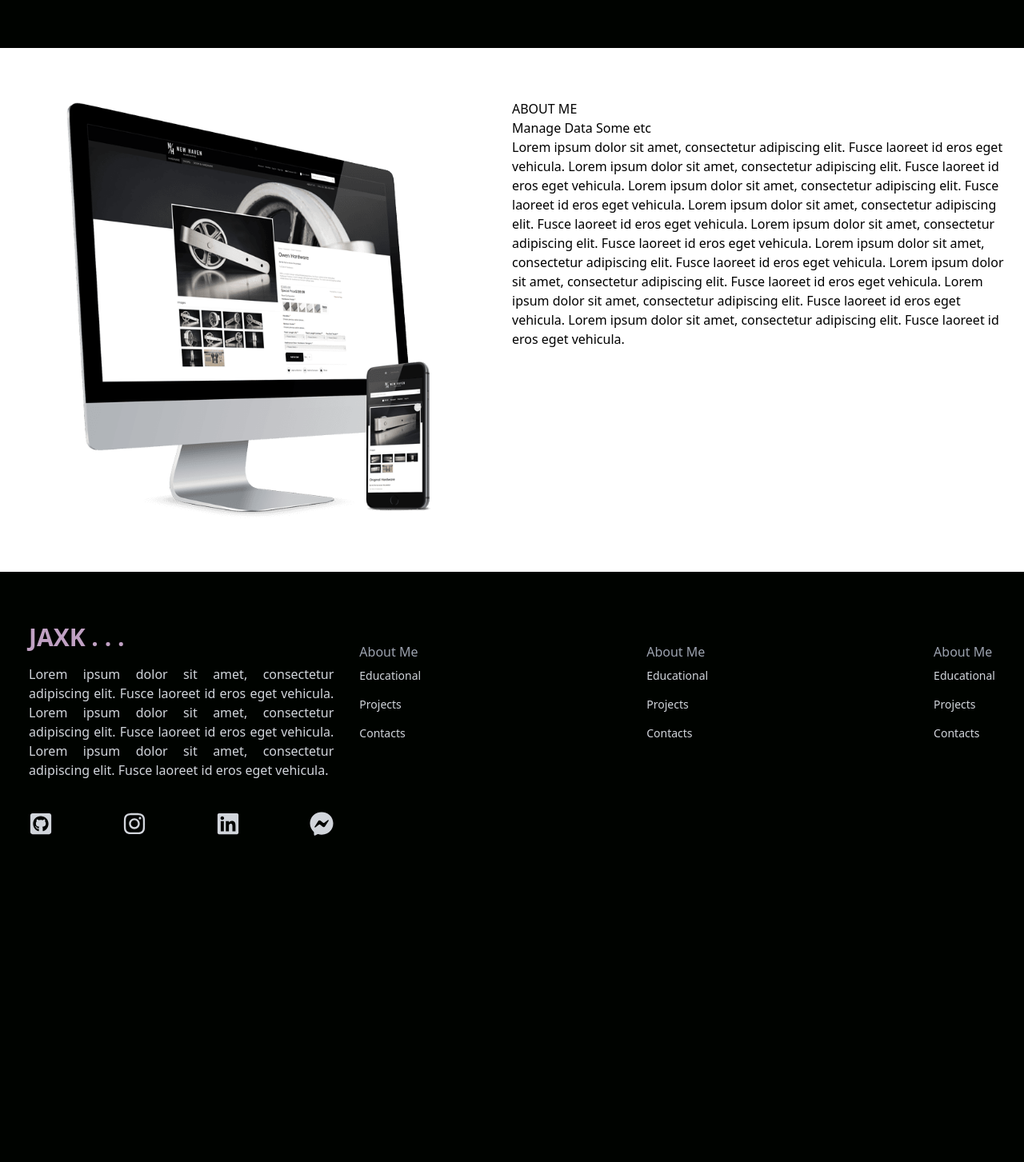
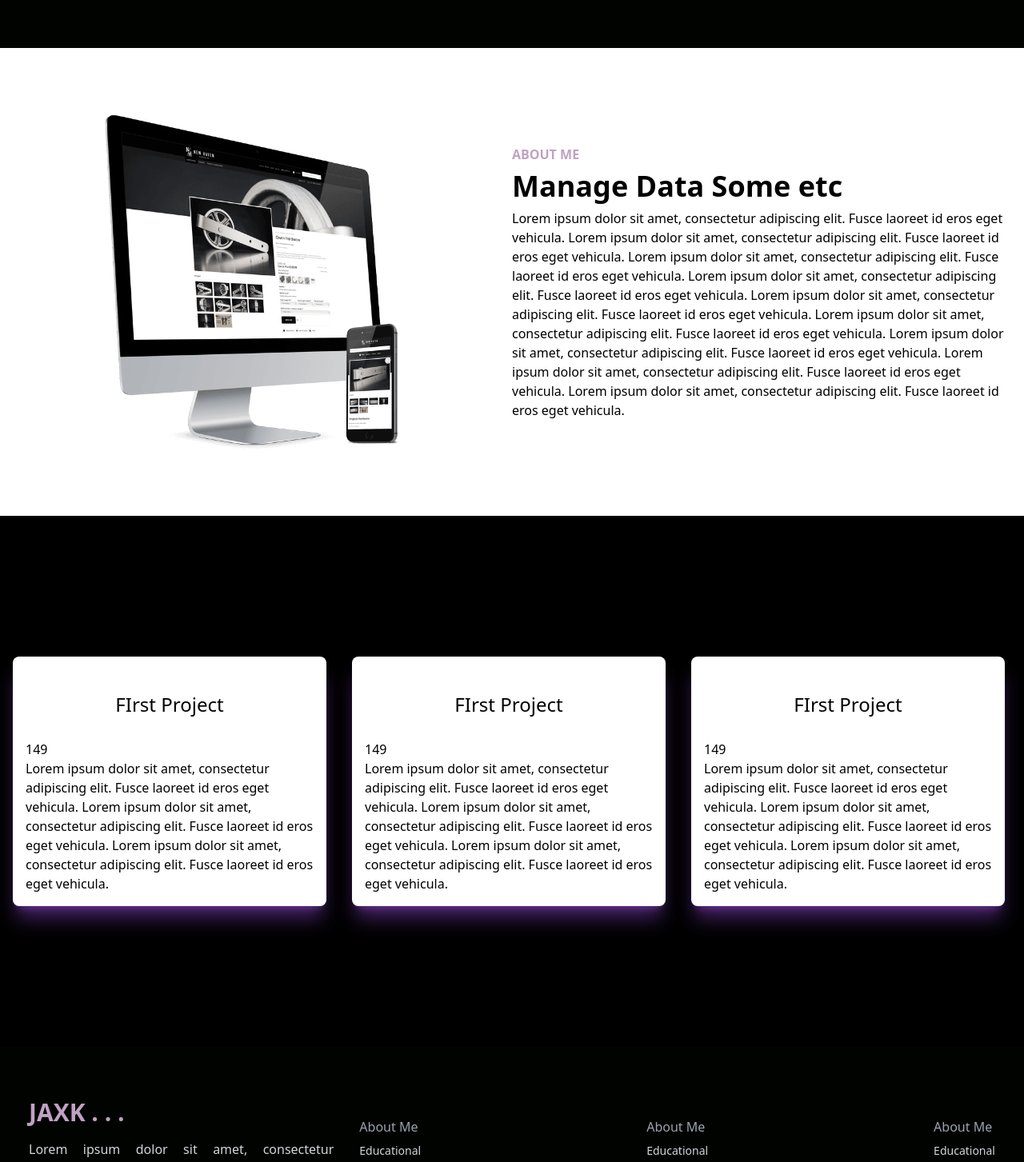
Before and after one commit to jack040301/portjaq, a React (Create React App) app: page / in a window 1280 px wide. Shown: the part 740-2193 px from the top of the page at 80% size. Before the commit the page ends 1873 px from the top, so only its background shows below. Built offline with nearby package versions, Linux system fonts and the light colour scheme.

Commit message:
add card and changes in hero component

```diff
--- a/src/App.js
+++ b/src/App.js
@@ -1,4 +1,5 @@
 import React from "react";
+import Card from "./components/Card";
 import Footer from "./components/Footer";
 import Hero from "./components/Hero";
 import Navbar from "./components/Navbar";
@@ -10,6 +11,9 @@ function App() {
     <Navbar/>
     <Hero/>
     <Shortinfo/>
+
+    <Card/>
+
     <Footer/>
 
     </div>
--- /dev/null
+++ b/src/components/Card.jsx
@@ -0,0 +1,46 @@
+import React from 'react'
+
+function Card() {
+    return (
+        <div className='w-full py-[10rem] px-4 bg-black'>
+            <div className='max-w-[1240px] max-auto grid md:grid-cols-3 gap-8'>
+                <div className='w-full bg-white shadow-xl shadow-purple-500/40 flex flex-col p-4 my-4 rounded-lg hover:scale-105 duration-300'>
+                    <h2 className='text-2xl font bold text-center py-7'>FIrst Project</h2>
+                    <p>149</p>
+                    <div>
+                        <p>
+                            Lorem ipsum dolor sit amet, consectetur adipiscing elit. Fusce laoreet id eros eget vehicula. Lorem ipsum dolor sit amet, consectetur adipiscing elit. Fusce laoreet id eros eget vehicula. Lorem ipsum dolor sit amet, consectetur adipiscing elit. Fusce laoreet id eros eget vehicula.
+
+                        </p>
+                    </div>
+
+                </div>
+                <div className='w-full bg-white shadow-xl shadow-purple-500/40 flex flex-col p-4 my-4 rounded-lg hover:scale-105 duration-300'>
+                    <h2 className='text-2xl font bold text-center py-7'>FIrst Project</h2>
+                    <p>149</p>
+                    <div>
+                        <p>
+
+                            Lorem ipsum dolor sit amet, consectetur adipiscing elit. Fusce laoreet id eros eget vehicula. Lorem ipsum dolor sit amet, consectetur adipiscing elit. Fusce laoreet id eros eget vehicula. Lorem ipsum dolor sit amet, consectetur adipiscing elit. Fusce laoreet id eros eget vehicula.
+                        </p>
+                    </div>
+
+                </div>
+                <div className='w-full bg-white shadow-xl shadow-purple-500/40 flex flex-col p-4 my-4 rounded-lg hover:scale-105 duration-300'>
+                    <h2 className='text-2xl font bold text-center py-7'>FIrst Project</h2>
+                    <p>149</p>
+                    <div>
+                        <p>
+
+                            Lorem ipsum dolor sit amet, consectetur adipiscing elit. Fusce laoreet id eros eget vehicula. Lorem ipsum dolor sit amet, consectetur adipiscing elit. Fusce laoreet id eros eget vehicula. Lorem ipsum dolor sit amet, consectetur adipiscing elit. Fusce laoreet id eros eget vehicula.
+                        </p>
+                    </div>
+
+                </div>
+            </div>
+
+        </div>
+    )
+}
+
+export default Card
--- a/src/components/Hero.jsx
+++ b/src/components/Hero.jsx
@@ -7,7 +7,6 @@ const Hero = () => {
         <div className='max-w-[800px] mt-[-96px] w-full h-screen mx-auto text-center flex flex-col justify-center'>
                   <p className=' text-[#c0a1c3] font-bold p-2'>WAZZUP! , I AM </p>
                   <h1 className=' md:text-4xl sm:text-6xl text-4xl font-bold md:py-6'>JACQUELINE PORRAL</h1>
-
                     <div className='flex justify-center items-center'>
                         <p className='md:text-5xl sm:text-4xl text-xl font-bold py-4'>I AM ASPIRING </p>
                     <Typed className='md:text-5xl sm:text-4xl text-xl font-bold md:pl-4 pl-2' strings={['BACKEND DEV','PROGRAMMER','LEADER']} typeSpeed={120} backSpeed={140} loop/>
--- a/src/components/Shortinfo.jsx
+++ b/src/components/Shortinfo.jsx
@@ -5,10 +5,10 @@ const Shortinfo = () => {
   return (
     <div className='w-full bg-white py-16 px-4'>
         <div className='max-w-[1240px] mx-auto grid md:grid-cols-2'>
-            <img src={Mockup} alt="/"/>
-            <div>
-                <p>ABOUT ME</p>
-                <h1>Manage Data Some etc</h1>
+            <img className="w-[500px] mx-auto my-4" src={Mockup} alt="/"/>
+            <div className="flex flex-col justify-center">
+                <p className='text-[#c0a1c3] font-bold'>ABOUT ME</p>
+                <h6 className='md:text-4xl sm:text-3xl text-2xl font-bold py-2'>Manage Data Some etc</h6>
                 <p>
                 Lorem ipsum dolor sit amet, consectetur adipiscing elit. Fusce laoreet id eros eget vehicula. Lorem ipsum dolor sit amet, consectetur adipiscing elit. Fusce laoreet id eros eget vehicula. Lorem ipsum dolor sit amet, consectetur adipiscing elit. Fusce laoreet id eros eget vehicula.
                 Lorem ipsum dolor sit amet, consectetur adipiscing elit. Fusce laoreet id eros eget vehicula. Lorem ipsum dolor sit amet, consectetur adipiscing elit. Fusce laoreet id eros eget vehicula. Lorem ipsum dolor sit amet, consectetur adipiscing elit. Fusce laoreet id eros eget vehicula.
```
